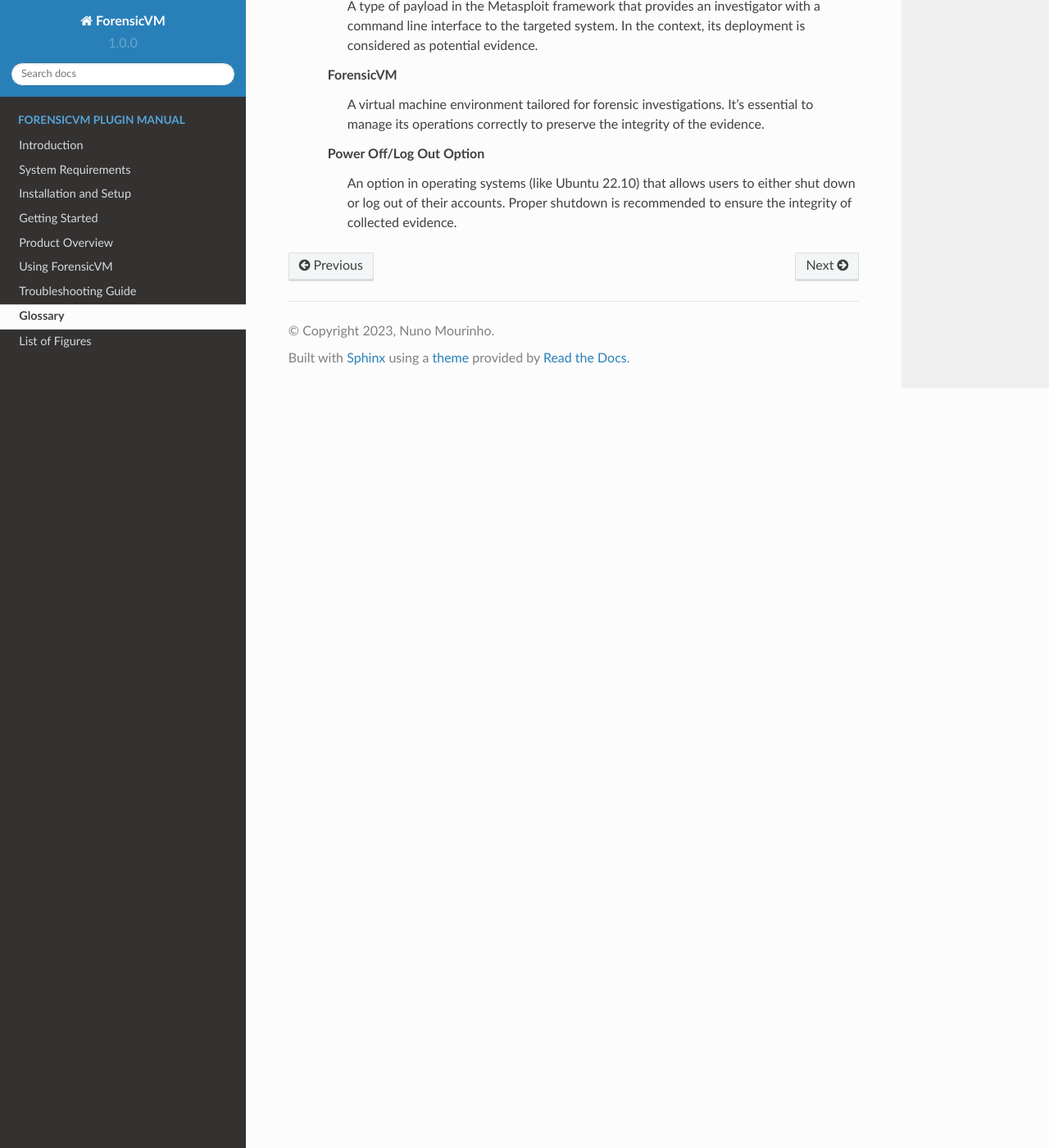
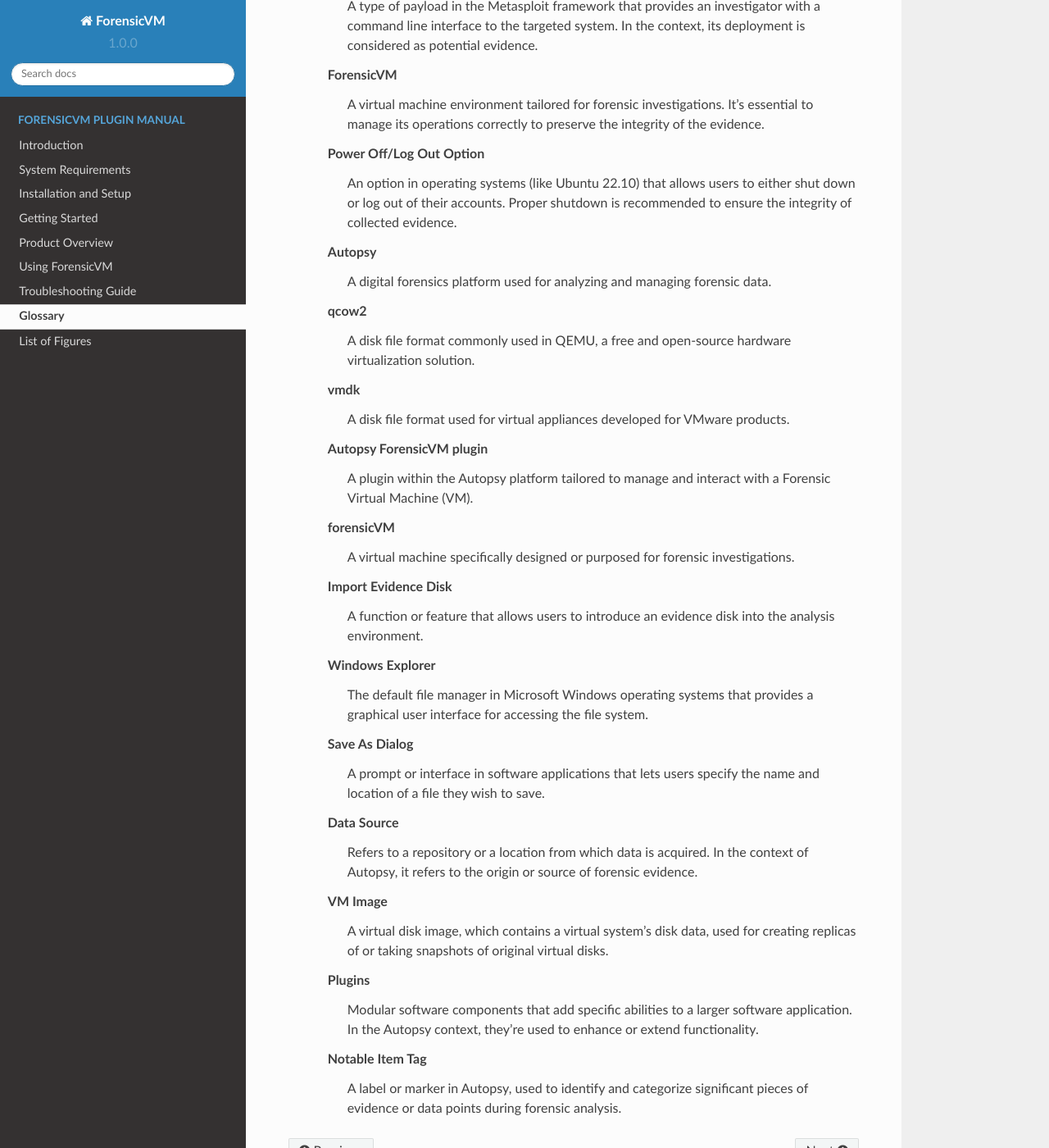
Before and after one commit to nunomourinho/forensicVmAutopsyUserManual, a Sphinx documentation site: the page built from docs/glossary.rst, in a window 1280 px wide and 1400 px high, scrolled down 19344 px. Shown: the whole window at 82% size. Built offline with Sphinx 7.4.7 and the Read the Docs theme 2.0.0, drawn with Linux system fonts in a browser that asks for light colours; pages that are not in the unit, such as notebooks, are missing from menus.

Commit message:
Update glossary.rst

```diff
--- a/docs/glossary.rst
+++ b/docs/glossary.rst
@@ -710,3 +710,39 @@
 
     Power Off/Log Out Option
         An option in operating systems (like Ubuntu 22.10) that allows users to either shut down or log out of their accounts. Proper shutdown is recommended to ensure the integrity of collected evidence.
+
+    Autopsy
+        A digital forensics platform used for analyzing and managing forensic data.
+
+    qcow2
+        A disk file format commonly used in QEMU, a free and open-source hardware virtualization solution.
+
+    vmdk
+        A disk file format used for virtual appliances developed for VMware products.
+
+    Autopsy ForensicVM plugin
+        A plugin within the Autopsy platform tailored to manage and interact with a Forensic Virtual Machine (VM).
+
+    forensicVM
+        A virtual machine specifically designed or purposed for forensic investigations.
+
+    Import Evidence Disk
+        A function or feature that allows users to introduce an evidence disk into the analysis environment.
+
+    Windows Explorer
+        The default file manager in Microsoft Windows operating systems that provides a graphical user interface for accessing the file system.
+
+    Save As Dialog
+        A prompt or interface in software applications that lets users specify the name and location of a file they wish to save.
+
+    Data Source
+        Refers to a repository or a location from which data is acquired. In the context of Autopsy, it refers to the origin or source of forensic evidence.
+
+    VM Image
+        A virtual disk image, which contains a virtual system's disk data, used for creating replicas of or taking snapshots of original virtual disks.
+
+    Plugins
+        Modular software components that add specific abilities to a larger software application. In the Autopsy context, they're used to enhance or extend functionality.
+
+    Notable Item Tag
+        A label or marker in Autopsy, used to identify and categorize significant pieces of evidence or data points during forensic analysis.
```
